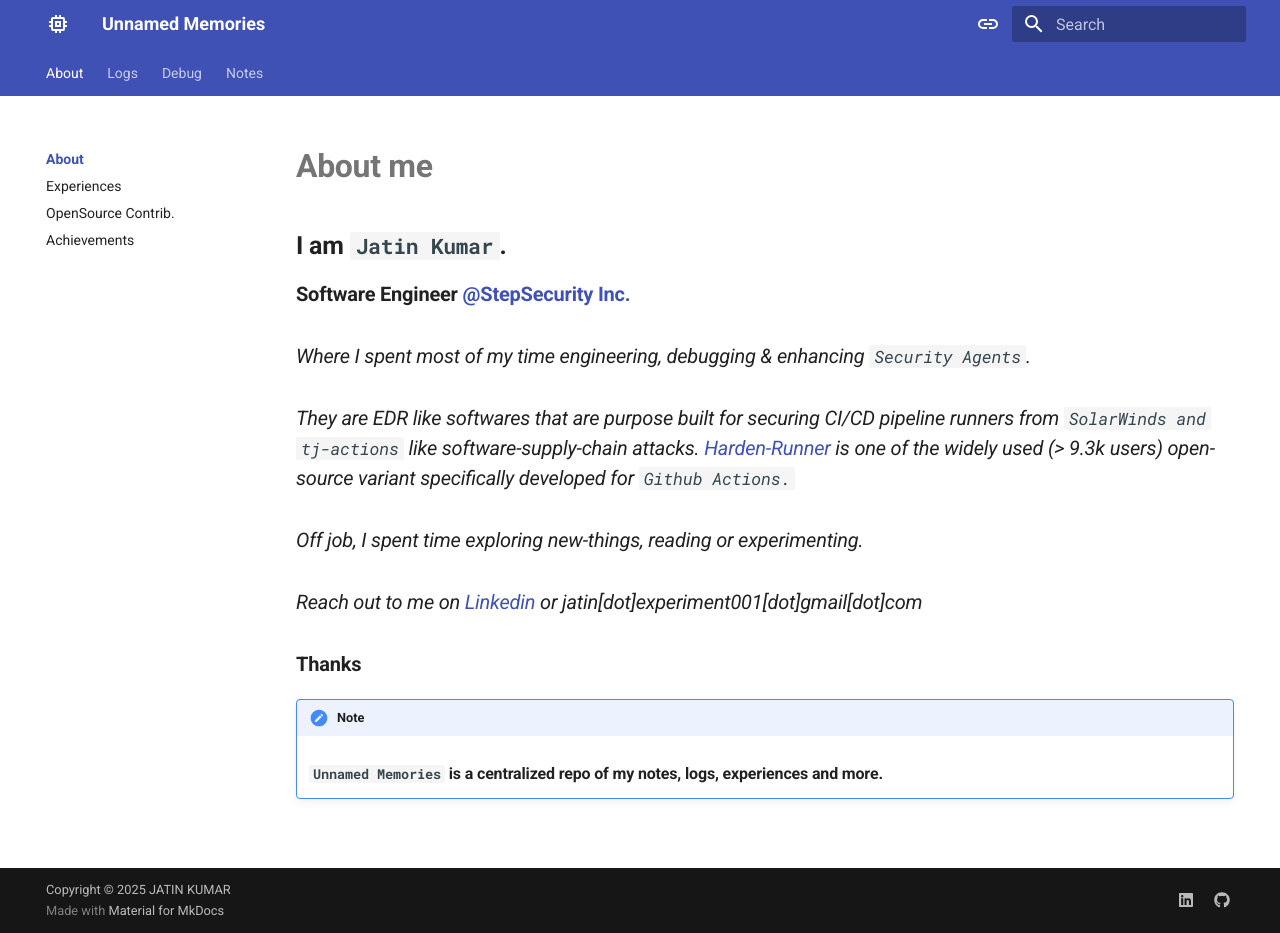
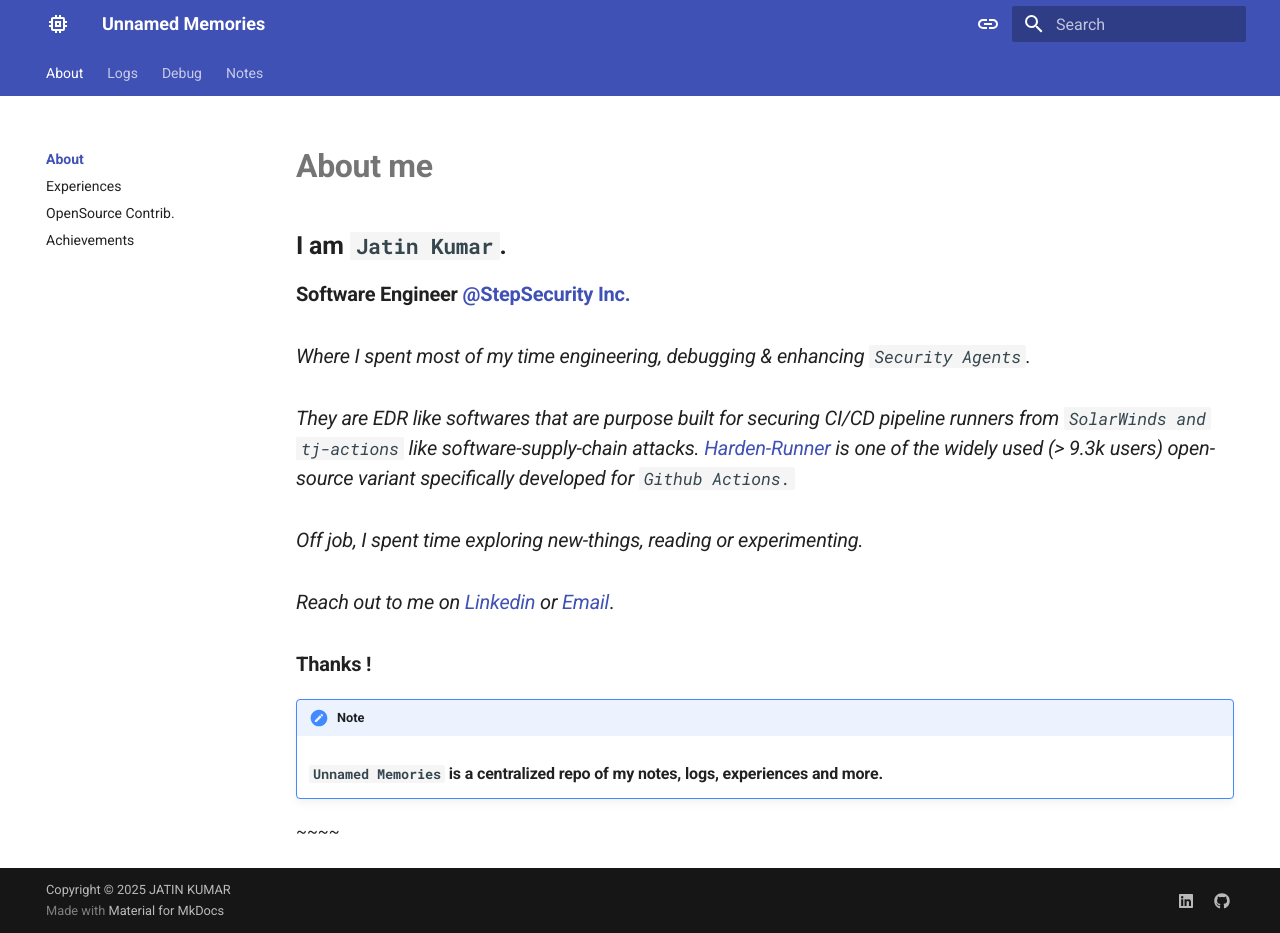
Before and after one commit to h0x0er/h0x0er.github.io, an MkDocs documentation site: the page built from docs/index.md, in a window 1280 px wide and 933 px high. Built offline with MkDocs 1.6.1 and Material for MkDocs 9.7.7, drawn with Linux system fonts in a browser that asks for light colours.

Commit message:
memories: added alias

```diff
--- a/docs/index.md
+++ b/docs/index.md
@@ -19,10 +19,11 @@
 ### *Off job, I spent time exploring new-things, reading or experimenting.*
 
 
-### *Reach out to me on [Linkedin](https://www.linkedin.com/in/jatin-kumar-0a3755168/) or jatin[dot]experiment001[dot]gmail[dot]com*
+### *Reach out to me on [Linkedin](https://www.linkedin.com/in/jatin-kumar-0a3755168/) or [Email](mailto://jatin.boring273@passmail.net)*.
 
 
-### **Thanks**
+### **Thanks !**
 
 !!! note
     ### **`Unnamed Memories` is a centralized repo of my notes, logs, experiences and more.**
+~~~~
```
